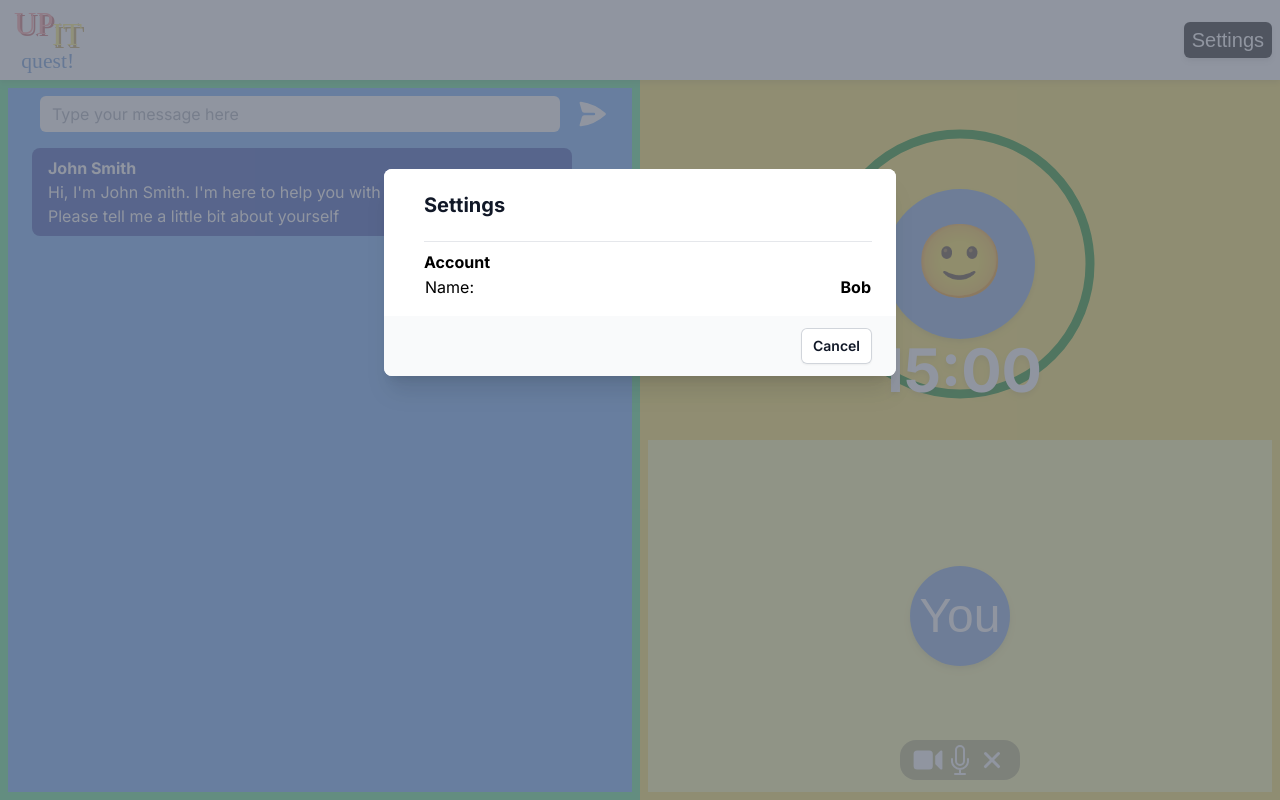
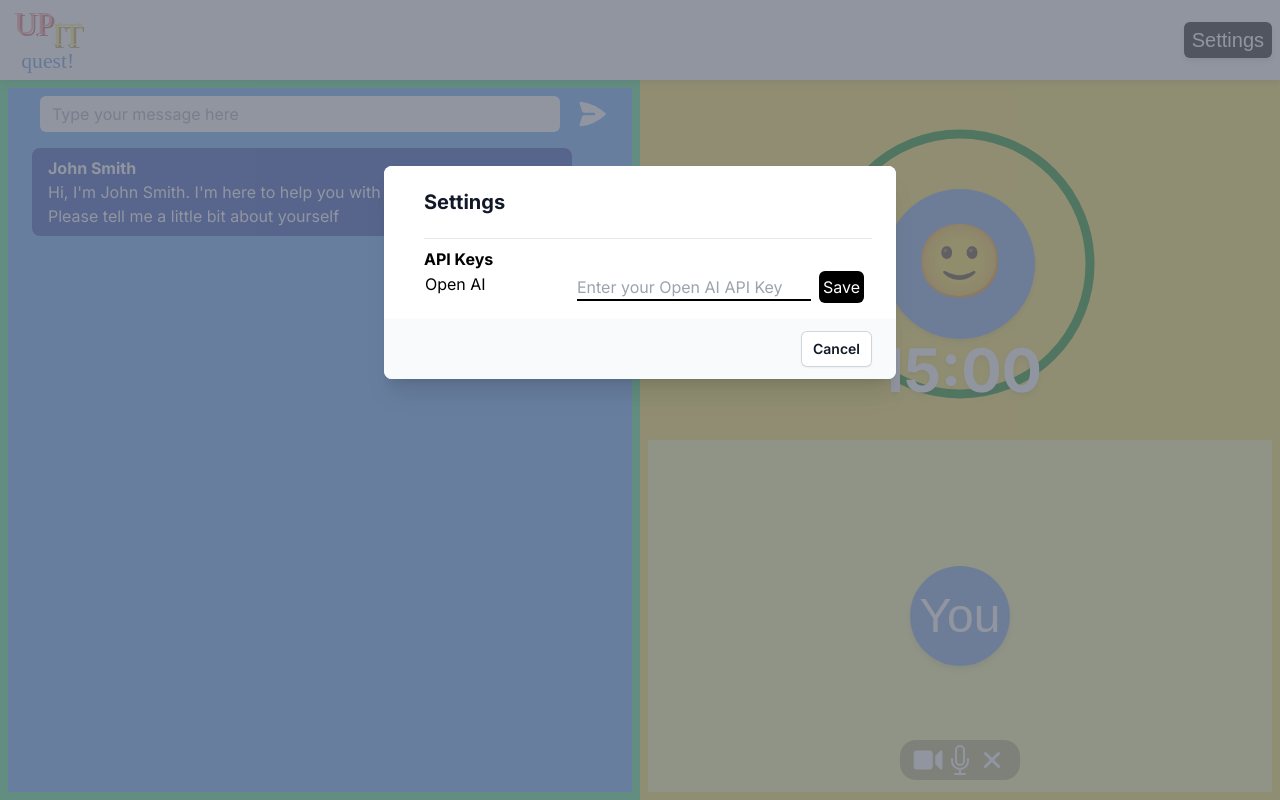
Before and after one commit to dcrebbin/ai-leetcode-coach, a Next.js app: page / in a window 1280 px wide. Both pictures are taken after a click on the button "Settings". Built offline with nearby package versions, Linux system fonts and the light colour scheme.

Commit message:
implemented local storage api keys

```diff
--- a/src/app/api/generate-advanced-message/route.ts
+++ b/src/app/api/generate-advanced-message/route.ts
@@ -6,6 +6,7 @@ function stepSuccess(stepData: []) {
 
 export async function POST(req: Request) {
   const json = await req.json();
+  const apiKey = req.headers.get("x-api-key");
 
   const { password, message, customAssistant } = json;
 
@@ -23,7 +24,7 @@ export async function POST(req: Request) {
     headers: {
       "Content-Type": "application/json",
       "OpenAI-Beta": "assistants=v1",
-      Authorization: "Bearer " + process.env.OPEN_AI_API_KEY,
+      Authorization: "Bearer " + apiKey,
     },
   });
 
@@ -47,7 +48,7 @@ export async function POST(req: Request) {
       headers: {
         "Content-Type": "application/json",
         "OpenAI-Beta": "assistants=v1",
-        Authorization: "Bearer " + process.env.OPEN_AI_API_KEY,
+        Authorization: "Bearer " + apiKey,
       },
     });
 
@@ -69,7 +70,7 @@ export async function POST(req: Request) {
     headers: {
       "Content-Type": "application/json",
       "OpenAI-Beta": "assistants=v1",
-      Authorization: "Bearer " + process.env.OPEN_AI_API_KEY,
+      Authorization: "Bearer " + apiKey,
     },
   });
 
--- a/src/app/api/generate-message/route.ts
+++ b/src/app/api/generate-message/route.ts
@@ -1,8 +1,8 @@
 import { MessageSchema } from "@/app/page";
-const apiKey = process.env.OPEN_AI_API_KEY;
 
 export async function POST(req: Request, res: Response) {
   const json = await req.json();
+  const apiKey = req.headers.get("x-api-key");
   const messages: MessageSchema[] = json.messages;
 
   const headers: any = {
--- a/src/app/api/speech-to-text/route.ts
+++ b/src/app/api/speech-to-text/route.ts
@@ -1,4 +1,5 @@
 export async function POST(request: Request) {
+  const apiKey = request.headers.get("x-api-key");
   const formData = await request.formData();
   formData.append("model", "whisper-1");
   formData.append("language", "en");
@@ -6,7 +7,7 @@ export async function POST(request: Request) {
   const response = await fetch("https://api.openai.com/v1/audio/transcriptions", {
     method: "POST",
     headers: {
-      Authorization: `Bearer ${process.env.OPEN_AI_API_KEY}`,
+      Authorization: `Bearer ${apiKey}`,
     },
     body: formData,
   });
--- a/src/app/api/text-to-speech/route.ts
+++ b/src/app/api/text-to-speech/route.ts
@@ -1,5 +1,3 @@
-const apiKey = process.env.OPEN_AI_API_KEY;
-
 type OpenAiTtsRequest = {
   input: string;
   model: string;
@@ -8,6 +6,7 @@ type OpenAiTtsRequest = {
 
 export async function POST(req: Request, res: Response) {
   const { text } = await req.json();
+  const apiKey = req.headers.get("x-api-key");
   const body: OpenAiTtsRequest = {
     input: text,
     model: "tts-1",
--- a/src/app/page.tsx
+++ b/src/app/page.tsx
@@ -55,8 +55,10 @@ export default function Home() {
 
   async function retrievedMessage(inputValue: string) {
     updateMessagesArray(inputValue);
+    const openAiApiKey = window.localStorage.getItem("OPEN_AI_API_KEY");
     const response = await fetch("/api/generate-message", {
       headers: {
+        "x-api-key": openAiApiKey ?? "",
         "Content-Type": "application/json",
       },
       method: "POST",
@@ -67,7 +69,7 @@ export default function Home() {
     setMessagesArray((prevState) => [...prevState, generatedMessage]);
     const conversationArray = content;
     conversationArray.push(generatedMessage);
-    // textToSpeech(generatedMessage.content);
+    textToSpeech(generatedMessage.content);
     setContent(conversationArray);
     setIsLoading(false);
   }
@@ -85,10 +87,12 @@ export default function Home() {
     const data = {
       text: inputString,
     };
+    const openAiApiKey = window.localStorage.getItem("OPEN_AI_API_KEY");
     const response = await fetch("/api/text-to-speech", {
       method: "POST",
       headers: {
         Accept: "audio/mpeg",
+        "x-api-key": openAiApiKey ?? "",
         "Content-Type": "application/json",
       },
       body: JSON.stringify(data),
@@ -117,6 +121,9 @@ export default function Home() {
 
     const request: any = await fetch("/api/speech-to-text", {
       method: "POST",
+      headers: {
+        "x-api-key": openAiApiKey ?? "",
+      },
       body: formData,
     });
     const { transcript } = await request.json();
--- a/src/components/settings.tsx
+++ b/src/components/settings.tsx
@@ -1,4 +1,9 @@
+import { useRef } from "react";
+
 export default function Settings(props: any) {
+  const openAiKeyInput = useRef<HTMLInputElement>(null);
+  const token = window.localStorage.getItem("OPEN_AI_API_KEY") || "";
+
   return (
     <div className="relative z-50" aria-labelledby="modal-title" aria-modal="true">
       <div
@@ -19,12 +24,24 @@ export default function Settings(props: any) {
                   <br></br>
                   <hr></hr>
                   <div className="mt-2 w-full flex flex-col">
-                    <h4 className="font-bold">Account</h4>
+                    <h4 className="font-bold">API Keys</h4>
                     <table className="w-full flex flex-col ">
                       <tbody>
                         <tr className="w-full flex justify-between">
-                          <td>Name:</td>
-                          <td className="font-bold">Bob</td>
+                          <td className="">Open AI</td>
+                          <div>
+                            <input value={token} placeholder="Enter your Open AI API Key" ref={openAiKeyInput} type="text" className=" h-min border-black border-b-2"></input>
+                            <button
+                              onClick={() => {
+                                if (openAiKeyInput?.current?.value) {
+                                  window.localStorage.setItem("OPEN_AI_API_KEY", openAiKeyInput?.current?.value);
+                                }
+                              }}
+                              className="bg-black mx-2 p-1 text-white rounded-md"
+                            >
+                              Save
+                            </button>
+                          </div>
                         </tr>
                       </tbody>
                     </table>
```
